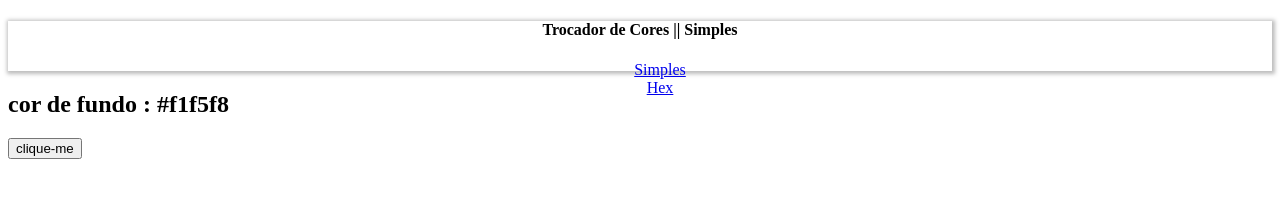
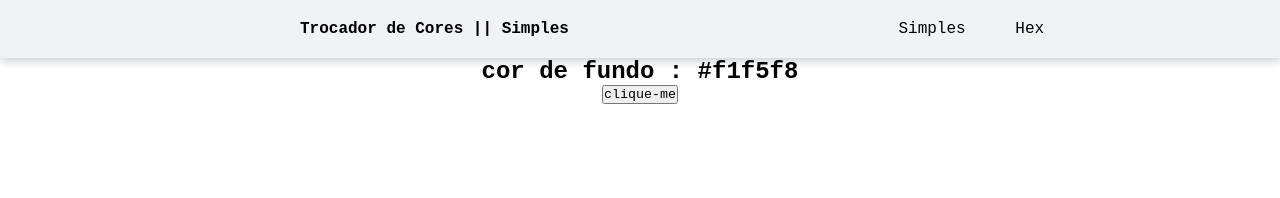
Before and after one commit to mikecarvalhoborges/trocador-de-cores, a plain HTML site: page index.html in a window 1280 px wide. Drawn offline with Linux system fonts and the light colour scheme.

Commit message:
ajustes no css e html

```diff
--- a/index.html
+++ b/index.html
@@ -8,15 +8,15 @@
     <link rel="stylesheet" href="style.css">
 </head>
 <body>
-    <nav>
+    <nav class="menu-h">
         <div class="nav-center">
             <h4>Trocador de Cores || Simples</h4>
             <ul class="nav-links">
                 <li>
-                    <a href="index.html">Simples</a>
+                    <a href="index.html" class="simples">Simples</a>
                 </li>
                 <li>
-                    <a href="hex.html">Hex</a>
+                    <a href="hex.html" class="hex">Hex</a>
                 </li>
             </ul>
         </div>
--- a/style.css
+++ b/style.css
@@ -1,12 +1,50 @@
-.nav-center {
-    height: 50px;
-    margin: 0;
+* {
+    margin: 0 auto;
     padding: 0;
-    text-align: center;
-    background-color: white;
-    box-shadow: 1px 1px 4px 2px rgba(0, 0, 0, 0.267);
+    box-sizing: border-box;
+    font-family: 'Courier New', Courier, monospace;
 }
 
-.nav-links {
-    list-style-type: none;
+.menu-h {
+    background-color: rgb(240, 242, 243);
+    box-shadow: 1px 1px 10px 1px rgba(0, 0, 0, 0.233);
 }
+
+.nav-center h4 {
+    color: rgb(0, 0, 0);
+    padding-top: 15px;
+    padding-left: 300px;
+    display: inline-block;
+    text-decoration: none;
+
+}
+
+.nav-center ul {
+    list-style: none;
+    text-align: right;
+    display: inline-block;
+    padding-left: 300px;
+}
+
+.nav-center ul li {
+    display: inline-block; /*deixa um item da lista ao lado do outro */
+
+}
+
+.nav-center ul li a {
+    color: #000000;
+    text-decoration: none;
+    padding: 20px;
+    display: inline-block;
+    transition: background .2s;
+
+}
+
+.nav-center ul li a:hover {
+    background-color: #995353;
+    color: white;
+}
+
+.container {
+    text-align: center;
+}
```
Also changed, not shown: hex.html (+2 -2 lines).
